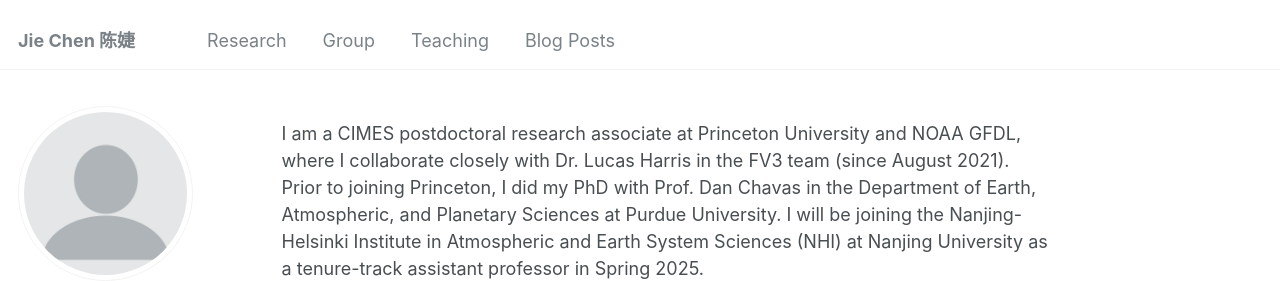
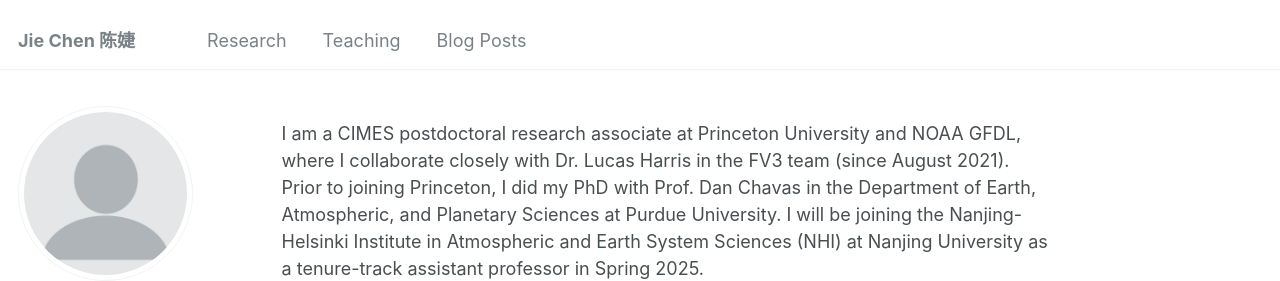
Before and after one commit to chenjie042/chenjie042.github.io, a Jekyll site: the page built from _pages/about.md, in a window 1280 px wide. Shown: the top 281 px of the page. Built offline with Jekyll 4.4.1, drawn with Linux system fonts in a browser that asks for light colours; some web fonts are replaced.

Commit message:
Update navigation.yml

```diff
--- a/_data/navigation.yml
+++ b/_data/navigation.yml
@@ -9,9 +9,6 @@ main:
   - title: "Research"
     url: /publications/
 
-  - title: "Group"
-    url: /talks/
-
   - title: "Teaching"
     url: /teaching/
 
```
